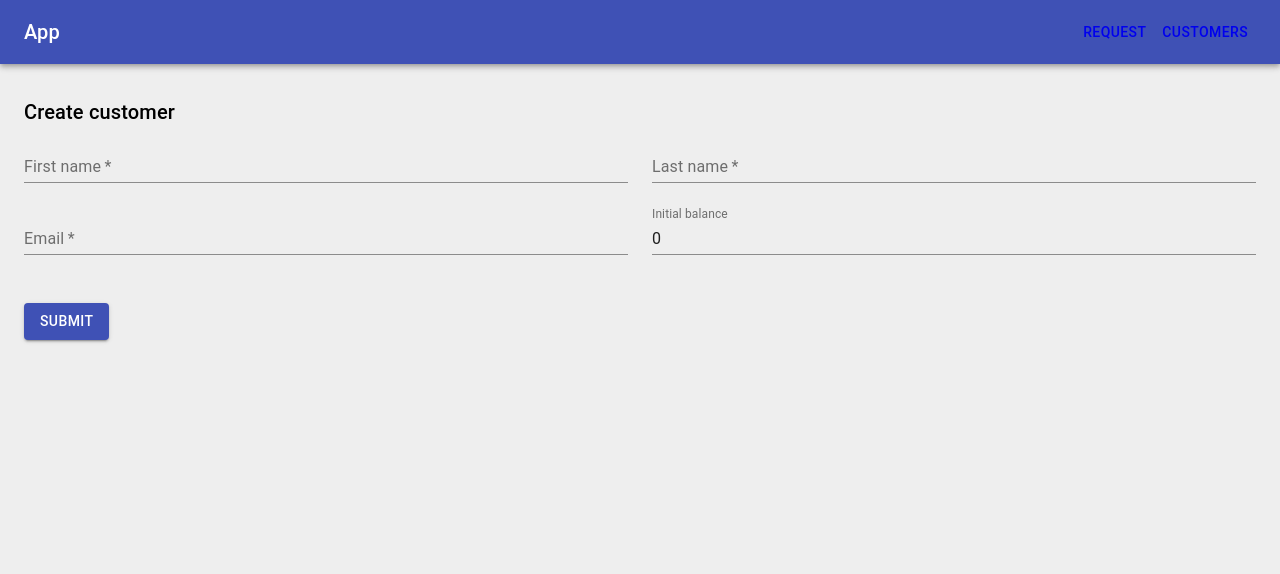
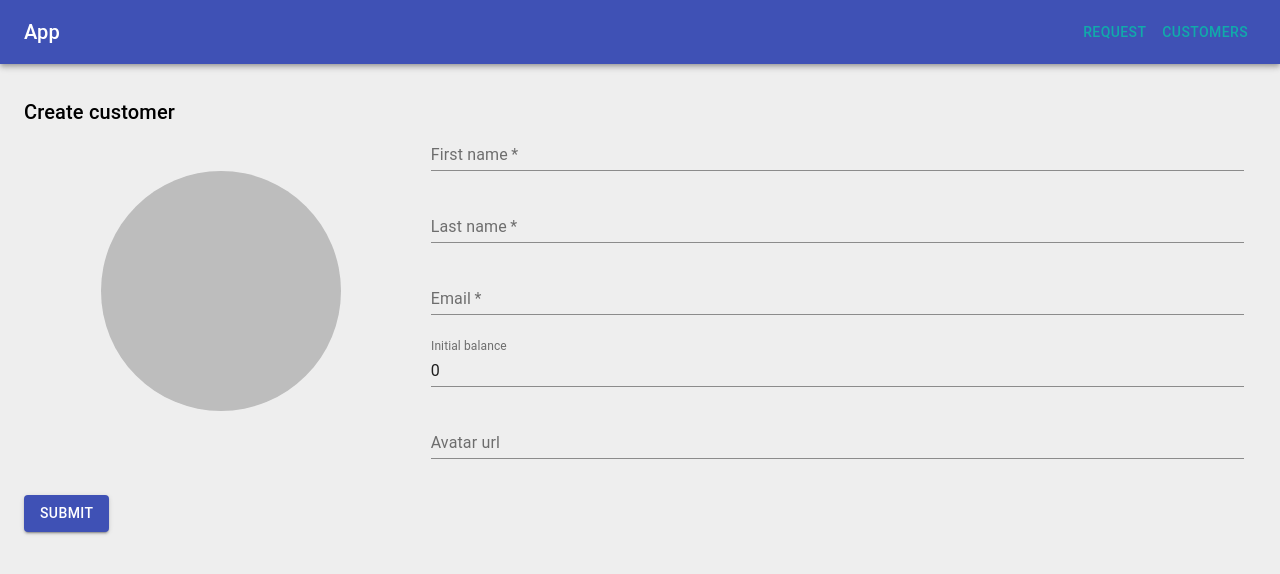
Before and after one commit to lukaskwkw/fullstack-assignment, a React app: page / in a window 1280 px wide. Both pictures are taken after a click on the button "REQUEST". Shown: the top 574 px of the page. Built offline with nearby package versions, Linux system fonts and the light colour scheme; no server answers; the HTML template or start-up script is replaced by a standard one.

Commit message:
Add avatar to customer view

```diff
--- a/src/components/style.scss
+++ b/src/components/style.scss
@@ -3,6 +3,7 @@
 }
 
 .link {
+  color: #1aa;
   text-decoration: none;
 
   &:visited {
--- a/src/pages/customers/components/List.tsx
+++ b/src/pages/customers/components/List.tsx
@@ -5,9 +5,9 @@ import ListItem from "@material-ui/core/ListItem";
 import ListItemText from "@material-ui/core/ListItemText";
 import ListItemAvatar from "@material-ui/core/ListItemAvatar";
 import Avatar from "@material-ui/core/Avatar";
-import useMediaQuery from "@material-ui/core/useMediaQuery";
 import { Customer } from "../../../model";
 import history from "../../../utils/history";
+import { avatarLetters } from "../../../server/utils";
 
 const useStyles = makeStyles(theme => ({
   root: {
@@ -26,7 +26,6 @@ const useStyles = makeStyles(theme => ({
 
 const CustomersList = ({ customers }: { customers: Partial<Customer>[] }) => {
   const classes = useStyles("");
-  const matches = useMediaQuery("(min-width:600px)");
 
   function handleListItemClick(id) {
     history.push(`/customer?id=${id}`);
@@ -34,24 +33,20 @@ const CustomersList = ({ customers }: { customers: Partial<Customer>[] }) => {
 
   return (
     <List className={classes.root}>
-      {customers.map(({ id, avatar, firstName, email, lastName, balance }) => (
+      {customers.map(({ id, avatar, firstName, email, lastName }) => (
         <ListItem key={id} button onClick={() => handleListItemClick(id)}>
           <ListItemAvatar>
             <Avatar>
-              <Avatar alt="Avatar" src={avatar} />
+              <Avatar alt="Avatar" src={avatar}>
+                {avatarLetters(firstName, lastName)}
+              </Avatar>
             </Avatar>
           </ListItemAvatar>
           <ListItemText
             className={classes.firstItem}
             primary={email}
-            secondary={`$${balance}`}
+            secondary={`${firstName} ${lastName}`}
           />
-          {matches && (
-            <ListItemText
-              className={classes.secondItem}
-              primary={`${firstName} ${lastName}`}
-            />
-          )}
         </ListItem>
       ))}
     </List>
--- a/src/pages/request/index.tsx
+++ b/src/pages/request/index.tsx
@@ -4,6 +4,7 @@ import Grid from "@material-ui/core/Grid";
 import Typography from "@material-ui/core/Typography";
 import TextField from "@material-ui/core/TextField";
 import Button from "@material-ui/core/Button";
+import Avatar from "@material-ui/core/Avatar";
 import { Customer } from "../../model";
 import {
   initialState,
@@ -14,9 +15,23 @@ import {
 import LinearProgress from "@material-ui/core/LinearProgress";
 import Snackbar from "@material-ui/core/Snackbar";
 import Link from "../../components/Link";
+import { makeStyles } from "@material-ui/core/styles";
+import { avatarLetters } from "../../server/utils";
+
+const useStyles = makeStyles({
+  avatar: {
+    margin: 10
+  },
+  bigAvatar: {
+    margin: 10,
+    width: 240,
+    height: 240
+  }
+});
 
 export default function AddressForm() {
   const [customer, setCustomer]: [Partial<Customer>, Function] = useState({
+    avatar: "",
     firstName: "",
     lastName: "",
     email: "",
@@ -25,6 +40,8 @@ export default function AddressForm() {
 
   const [state, dispatch] = useReducer(customerReducer, initialState);
 
+  const classes = useStyles("");
+
   useEffect(() => {
     const id = location.search.substr(4);
     if (id) {
@@ -32,7 +49,7 @@ export default function AddressForm() {
     }
   }, []);
 
-  const { firstName, lastName, email, balance } = customer;
+  const { avatar, firstName, lastName, email, balance } = customer;
 
   const handleChange = name => event => {
     setCustomer({ ...customer, [name]: event.target.value });
@@ -53,7 +70,13 @@ export default function AddressForm() {
         {(state.creator && "Create customer") || "Customer"}
       </Typography>
       <Grid container spacing={3}>
-        <Grid item xs={12} sm={6}>
+        <Grid justify="center" alignItems="center" container xs={12} sm={4}>
+          <Avatar className={classes.bigAvatar} alt="Avatar" src={avatar}>
+            {avatarLetters(firstName, lastName)}
+          </Avatar>
+        </Grid>
+        <Grid spacing={3} container xs={12} sm={8}>
+          <Grid item xs={12}>
             <TextField
               disabled={!state.creator}
               required
@@ -66,7 +89,7 @@ export default function AddressForm() {
               autoComplete="fname"
             />
           </Grid>
-        <Grid item xs={12} sm={6}>
+          <Grid item xs={12}>
             <TextField
               disabled={!state.creator}
               required
@@ -79,7 +102,7 @@ export default function AddressForm() {
               autoComplete="lname"
             />
           </Grid>
-        <Grid item xs={12} sm={6}>
+          <Grid item xs={12}>
             <TextField
               disabled={!state.creator}
               required
@@ -92,7 +115,7 @@ export default function AddressForm() {
               autoComplete="Email"
             />
           </Grid>
-        <Grid item xs={12} sm={6}>
+          <Grid item xs={12}>
             <TextField
               disabled={!state.creator}
               id="balance"
@@ -102,6 +125,18 @@ export default function AddressForm() {
               value={balance}
               onChange={handleChange("balance")}
             />
+          </Grid>
+          <Grid item xs={12}>
+            <TextField
+              disabled={!state.creator}
+              id="avatar"
+              name="avatar"
+              label="Avatar url"
+              fullWidth
+              value={avatar}
+              onChange={handleChange("avatar")}
+            />
+          </Grid>
         </Grid>
         <Grid item xs={12}>
           {state.busy && <LinearProgress />}
@@ -136,7 +171,7 @@ export default function AddressForm() {
           (state.customerId && (
             <span id="message-id">
               Customer has been created:{" "}
-              <Link href={`/customer?id=${state.customerId}`}>
+              <Link className="link" href={`/customer?id=${state.customerId}`}>
                 {state.customerId}
               </Link>
             </span>
--- a/src/server/utils.ts
+++ b/src/server/utils.ts
@@ -7,3 +7,6 @@ export const createUuid = () => {
   });
   return uuid;
 };
+
+export const avatarLetters = (firstName, lastName) =>
+  firstName && firstName[0].concat((lastName && lastName[0]) || "");
```
Also changed, not shown: src/server/seed.ts (+13 -10 lines). Lines whose indentation alone changed are shown as unchanged.
